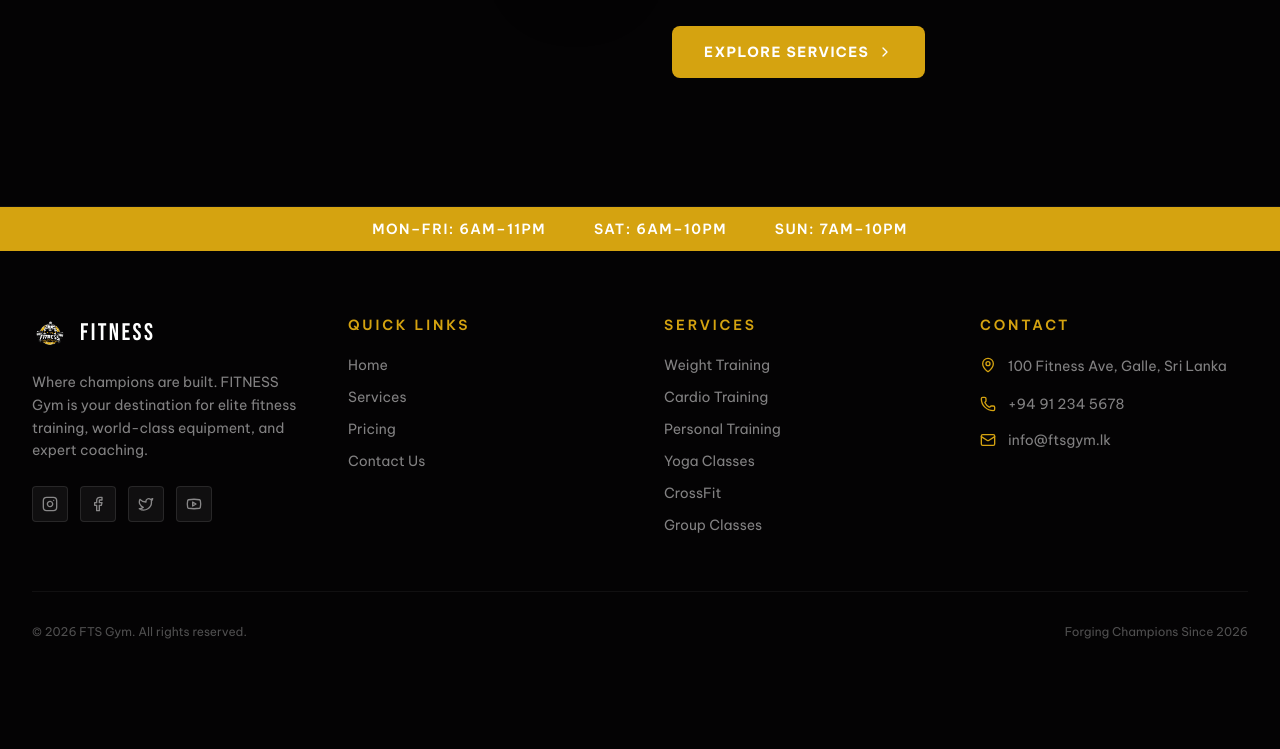
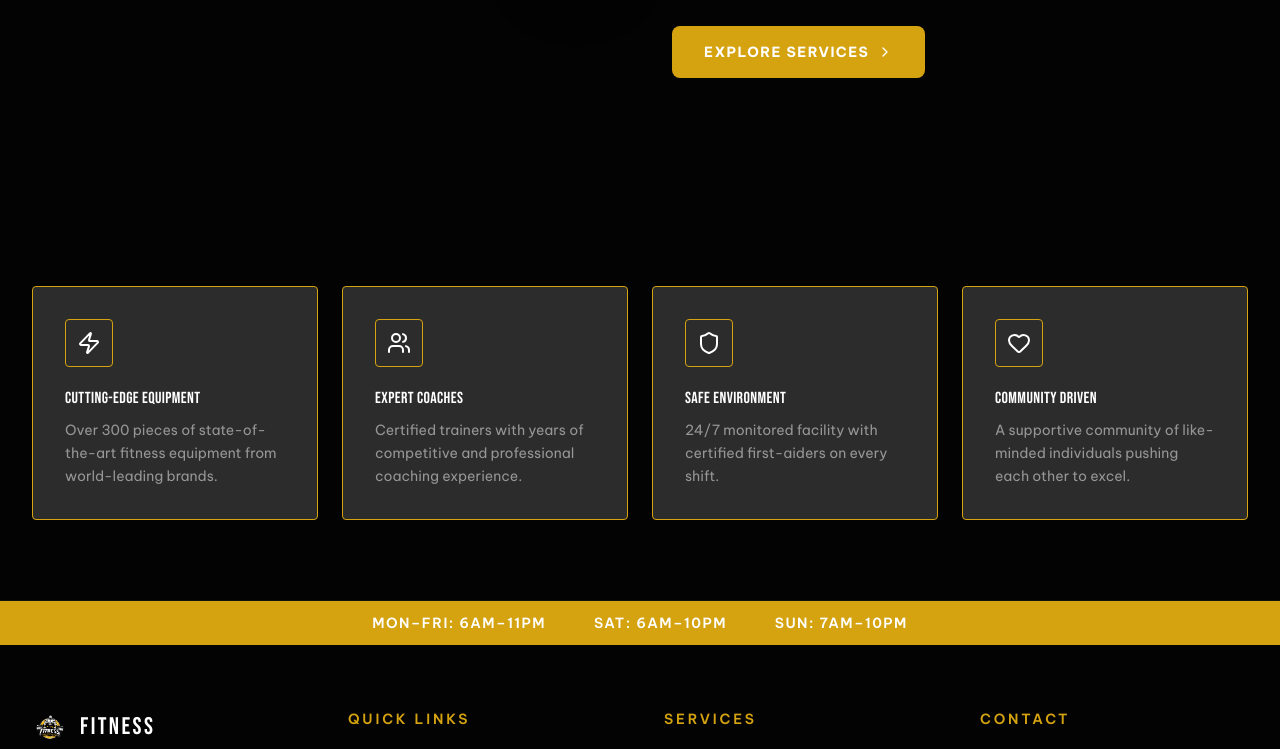
Before and after one commit to KavinduDevinda97/fitness-sport-center-web, a Next.js app: page / in a window 1280 px wide. Shown: the part 1546-2295 px from the top of the page. Before the commit the page ends 2250 px from the top, so only its background shows below. Built offline with nearby package versions, Linux system fonts and the light colour scheme.

Commit message:
feat: add feature section

```diff
--- a/app/globals.css
+++ b/app/globals.css
@@ -34,6 +34,13 @@
   .hover-accent:hover {
     color: var(--color-yellow);
   }
+   .border-accent {
+    border-color: var(--color-yellow);
+  }
+
+  .hover-border-accent:hover {
+    border-color: var(--color-yellow);
+  }
 
   .active-accent:active {
     color: var(--color-yellow);
--- a/app/page.js
+++ b/app/page.js
@@ -1,4 +1,4 @@
-import { assets, galleryImages } from "@/assets/assets";
+import { assets, features, galleryImages } from "@/assets/assets";
 import { ChevronRight, Star } from "lucide-react";
 import Image from "next/image";
 import Link from "next/link";
@@ -6,6 +6,7 @@ import Link from "next/link";
 export default function Home() {
   return (
     <>
+      {/* Hero Section */}
       <section className="relative min-h-screen flex  justify-start overflow-hidden">
         {/* BG image */}
         <div className="absolute inset-0 z-0">
@@ -77,10 +78,8 @@ export default function Home() {
           </div>
         </div>
       </section>
-      <section
-        className="py-24 lg:py-32  relative overflow-hidden"
-        id="about"
-      >
+      {/* About Section */}
+      <section className="py-24 lg:py-32  relative overflow-hidden" id="about">
         {/* Background decoration */}
         <div className="absolute top-0 right-0 w-96 h-96 rounded-full  blur-3xl pointer-events-none" />
 
@@ -118,7 +117,7 @@ export default function Home() {
                   </div>
                   <div className="relative h-64 rounded-sm overflow-hidden group">
                     <Image
-                     src={assets.image_three}
+                      src={assets.image_three}
                       alt="GYM crossfit area"
                       fill
                       className="object-cover transition-transform duration-700 group-hover:scale-105"
@@ -128,16 +127,10 @@ export default function Home() {
               </div>
               {/* Badge */}
               <div className="absolute -bottom-6 -right-6 w-28 h-28 bg-accent rounded-full flex flex-col items-center justify-center text-white z-10 shadow-2xl ">
-                <span
-                  className="text-3xl leading-none tracking-wide font-display"
-
-                >
+                <span className="text-3xl leading-none tracking-wide font-display">
                   EST.
                 </span>
-                <span
-                  className="text-xl leading-none tracking-wide font-display"
-
-                >
+                <span className="text-xl leading-none tracking-wide font-display">
                   2026
                 </span>
               </div>
@@ -148,20 +141,17 @@ export default function Home() {
               <p className="text-accent text-xs font-bold uppercase tracking-[0.3em] mb-3">
                 About FST
               </p>
-              <h2
-                className="text-5xl font-display sm:text-6xl lg:text-7xl text-white leading-none tracking-wider mb-6"
-
-              >
+              <h2 className="text-5xl font-display sm:text-6xl lg:text-7xl text-white leading-none tracking-wider mb-6">
                 MORE THAN
                 <br />
                 <span className="text-accent">A GYM</span>
               </h2>
               <p className="text-white/60 leading-relaxed mb-5">
-                FITNESS SPORTS CENTER isn't just a fitness center — it's a transformation hub
-                where athletes, beginners, and everyone in between come to
-                shatter limits. Built on the philosophy that every person
-                deserves elite-level resources, we've created a space that
-                rivals the world's best training facilities.
+                FITNESS SPORTS CENTER isn't just a fitness center — it's a
+                transformation hub where athletes, beginners, and everyone in
+                between come to shatter limits. Built on the philosophy that
+                every person deserves elite-level resources, we've created a
+                space that rivals the world's best training facilities.
               </p>
               <p className="text-white/60 leading-relaxed mb-8">
                 Our 15,000 sq ft facility houses over 300 pieces of premium
@@ -198,6 +188,29 @@ export default function Home() {
           </div>
         </div>
       </section>
+      {/* Features Section */}
+      <section className="py-20 bg-primary">
+        <div className="max-w-7xl mx-auto px-4 sm:px-6 lg:px-8">
+          <div className="grid grid-cols-1 sm:grid-cols-2 lg:grid-cols-4 gap-6">
+            {features.map(({ Icon, title, desc }, i) => (
+              <div
+                key={title}
+                className="relative p-8 bg-secondary border border-accent rounded-sm group hover-accent hover-border-accent  transition-all duration-300 hover:-translate-y-1"
+              >
+                <div className="w-12 h-12 flex items-center justify-center  border border-accent rounded-sm mb-5  transition-colors">
+                  <Icon className="w-6 h-6 " />
+                </div>
+                <h3 className="text-white font-display text-base mb-2 tracking-wide">
+                  {title}
+                </h3>
+                <p className="text-white/50 text-sm leading-relaxed">{desc}</p>
+                {/* Corner accent */}
+                <div className="absolute bottom-0 left-0 w-0 h-[2px] bg-accent group-hover:w-full transition-all duration-500" />
+              </div>
+            ))}
+          </div>
+        </div>
+      </section>
     </>
   );
 }
```
